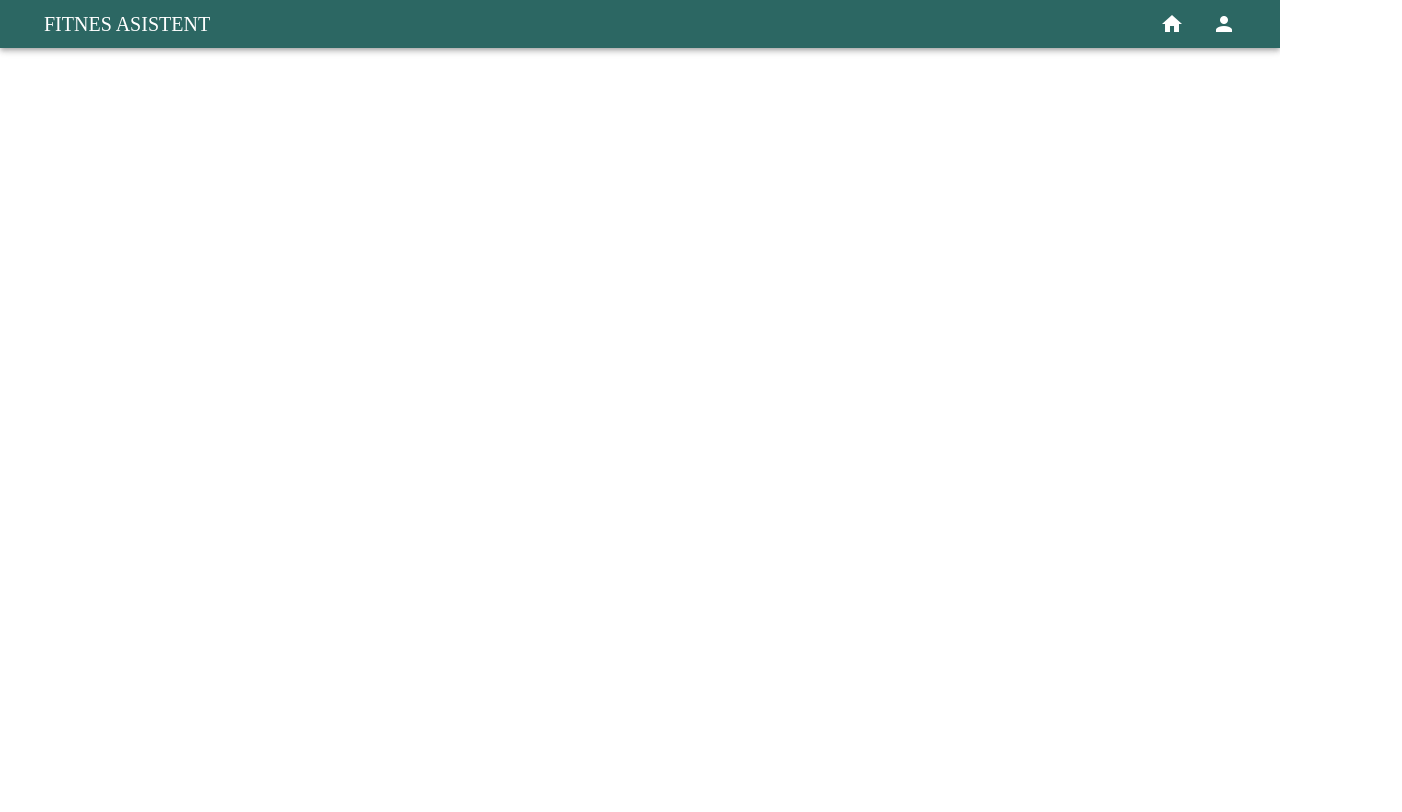
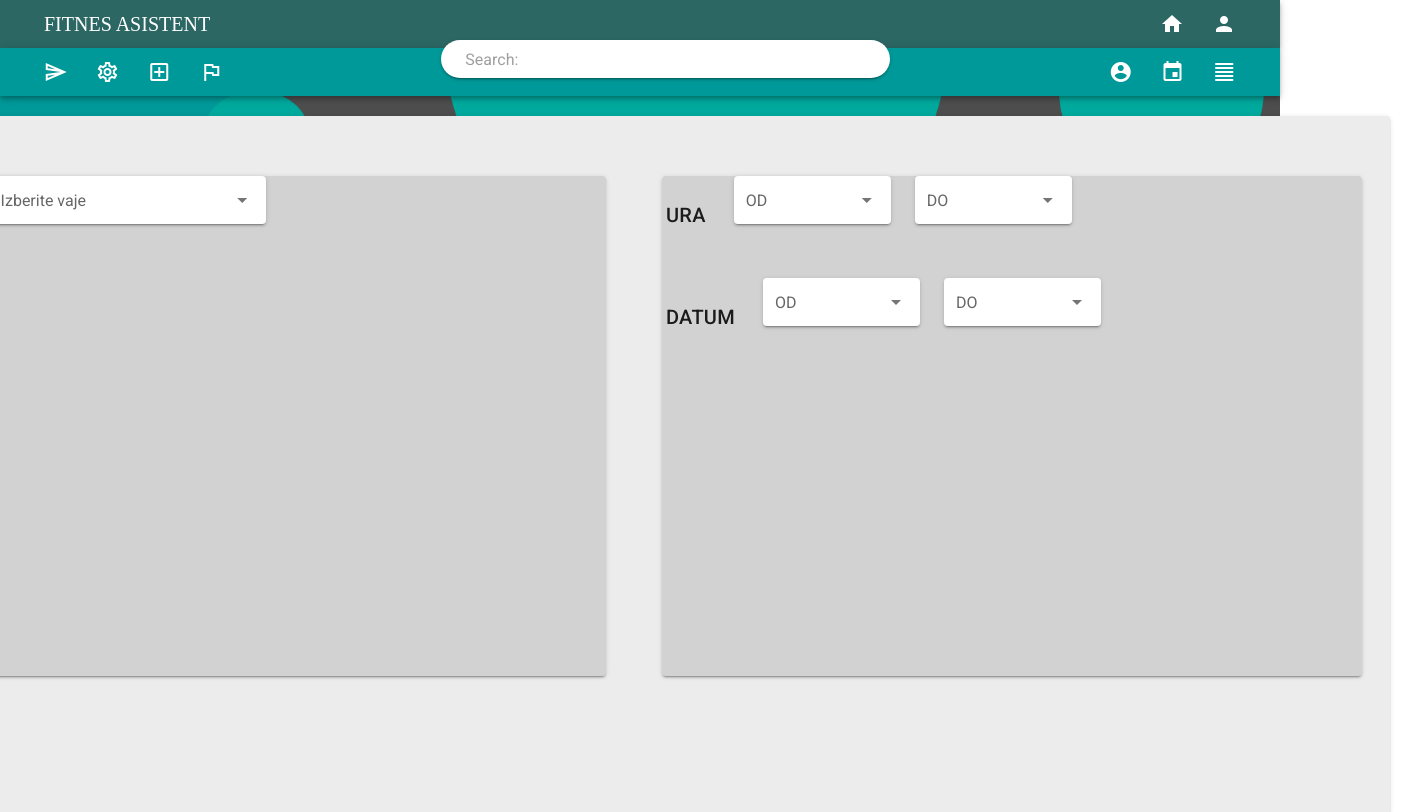
Before and after one commit to Jo1ex/FitnessAsistent, a Vue app in the folder fitnesweb/: page /sestavaurnikavadbe in a window 1280 px wide. Shown: the top 812 px of the page, 1402 px wide, since content can reach past the window. Built offline with nearby package versions, Linux system fonts and the light colour scheme.

Commit message:
uredil sem screen ter dodal podatke za izbiranje

```diff
--- a/fitnesweb/src/router/index.js
+++ b/fitnesweb/src/router/index.js
@@ -68,6 +68,11 @@ const routes = [
     name: 'urnikprehrane',
     component: () => import(/* webpackChunkName: "menjavagesla" */ '../views/UrnikPrehraneView.vue')
   },
+  {
+    path: '/sestavaurnikavadbe',
+    name: 'sestavaurnikavadbe',
+    component: () => import(/* webpackChunkName: "menjavagesla" */ '../views/SestavaurnikavadbeView.vue')
+  },
 ]
 
 const router = new VueRouter({
--- /dev/null
+++ b/fitnesweb/src/views/SestavaurnikavadbeView.vue
@@ -0,0 +1,328 @@
+<template>
+  <v-app id="/reg">
+      <v-toolbar
+    dense
+    color="#009999"
+    dark
+    >
+    &nbsp;&nbsp;&nbsp;&nbsp;&nbsp;&nbsp;&nbsp;
+      <router-link to="/urnikvadbe">
+        <v-icon>mdi-send-outline</v-icon>
+      </router-link>
+      &nbsp;&nbsp;&nbsp;&nbsp;&nbsp;&nbsp;&nbsp;
+      <router-link to="/nastavitve">
+        <v-icon>mdi-cog-outline</v-icon>
+      </router-link>
+      &nbsp;&nbsp;&nbsp;&nbsp;&nbsp;&nbsp;&nbsp;
+      <router-link to="/urnikvadbe">
+        <v-icon>mdi-plus-box-outline</v-icon>
+      </router-link>
+      &nbsp;&nbsp;&nbsp;&nbsp;&nbsp;&nbsp;&nbsp;
+      <router-link to="/urnikvadbe">
+        <v-icon>mdi-flag-outline</v-icon>
+      </router-link>
+      <v-spacer></v-spacer>
+
+      <v-text-field
+            placeholder="Search:"
+            solo
+            rounded
+            dense
+            light
+            justify=center
+            align=center
+          >
+          </v-text-field>
+
+      <v-spacer></v-spacer>
+
+      <router-link to="/urnikvadbe">
+        <v-icon>mdi-account-circle</v-icon>
+      </router-link>
+      &nbsp;&nbsp;&nbsp;&nbsp;&nbsp;&nbsp;&nbsp;
+      <router-link to="/urnikvadbe">
+        <v-icon>mdi-calendar</v-icon>
+      </router-link>
+      &nbsp;&nbsp;&nbsp;&nbsp;&nbsp;&nbsp;&nbsp;
+      <router-link to="/urnikvadbe">
+        <v-icon>mdi-format-align-justify</v-icon>
+      </router-link>
+      &nbsp;&nbsp;&nbsp;&nbsp;&nbsp;&nbsp;&nbsp;
+    </v-toolbar>
+      <v-container class="fill-height" fluid>
+        <v-row align="center" justify="center">
+          <v-col cols="30" sm="30" md="30">
+
+
+            <v-card
+              class="mx-auto"
+              color="#ECECEC"
+              light
+              width="1500"
+              height="700"
+            >
+              <v-row>
+                <v-card
+                class="mx-7 my-15"
+                color="#D2D2D2"
+                light
+                width="700"
+                height="500"
+                >
+                <v-row>
+                  <v-card-title>VAJA</v-card-title>
+                  <v-col
+                  align="center"
+                  class="d-flex"
+                  cols="8"
+                  sm="5"
+                  >
+                    <v-select
+                      attach
+                      solo
+                      chips
+                      multiple
+                      clearable
+                      deletable-chips
+                      :items="items"
+                      prepend-title="Vaja"
+                      label="Izberite vaje"
+                    ></v-select>
+                  </v-col>
+                </v-row>
+                </v-card>
+                <v-card
+                class="mx-7 my-15"
+                color="#D2D2D2"
+                light
+                width="700"
+                height="500">
+                <v-row>
+                  <v-card-title>URA</v-card-title>
+                  <v-col
+                  align="center"
+                  class="d-flex"
+                  cols="8"
+                  sm="3"
+                  >
+
+
+                    <v-select
+                      attach
+                      solo
+                      chips
+                      multiple
+                      clearable
+                      deletable-chips
+                      :items="odu"
+                      prepend-title="Vaja"
+                      label="OD"
+                    ></v-select>
+
+                  </v-col>
+                  <v-col
+                  align="center"
+                  class="d-flex"
+                  cols="8"
+                  sm="3"
+                  >
+
+
+                    <v-select
+                      attach
+                      solo
+                      chips
+                      multiple
+                      clearable
+                      deletable-chips
+                      :items="dou"
+                      prepend-title="Vaja"
+                      label="DO"
+                    ></v-select>
+
+                  </v-col>
+                  </v-row>
+
+                  <v-row >
+                    <v-card-title>DATUM</v-card-title>
+                  <v-col
+                  align="center"
+                  class="d-flex"
+                  cols="8"
+                  sm="3"
+                  >
+
+
+                    <v-select
+                      attach
+                      solo
+                      chips
+                      multiple
+                      clearable
+                      deletable-chips
+                      :items="odd"
+                      prepend-title="Vaja"
+                      label="OD"
+                    ></v-select>
+
+                  </v-col>
+
+                  <v-col
+                  align="center"
+                  class="d-flex"
+                  cols="8"
+                  sm="3"
+                  >
+
+
+                    <v-select
+                      attach
+                      solo
+                      chips
+                      clearable
+                      deletable-chips
+                      :items="dod"
+                      prepend-title="Vaja"
+                      label="DO"
+                    ></v-select>
+
+                  </v-col>
+                  </v-row>
+
+                </v-card>
+              </v-row>
+          </v-card>
+
+
+
+          </v-col>
+        </v-row>
+      </v-container>
+  </v-app>
+</template>
+
+<script>
+export default {
+  data: () => ({
+    step: 1
+  }),
+  props: {
+    source: String
+  }
+};
+</script>
+<script>
+  export default {
+    data: () => ({
+      name: '',
+      email: '',
+      select: null,
+      items: [
+        'Vaja1',
+        'Vaja2',
+        'Vaja3',
+        'Vaja4',
+        'Vaja5',
+        'Vaja6',
+        'Vaja7',
+        'Vaja8',
+        'Vaja9',
+        'Vaja10',
+        'Vaja11',
+        'Vaja12',
+        'Vaja13',
+        'Vaja14',
+        'Vaja15',
+        'Vaja16',
+      ],
+      odu: [
+        '00',
+        '01',
+        '02',
+        '03',
+        '04',
+        '05',
+        '06',
+        '07',
+        '08',
+        '09',
+        '10',
+        '11',
+        '12',
+        '13',
+        '14',
+        '15',
+        '16',
+        '17',
+        '18',
+        '19',
+        '20',
+        '21',
+        '22',
+        '23',
+      ],
+      dou: [
+        '05',
+        '10',
+        '15',
+        '20',
+        '25',
+        '30',
+        '35',
+        '40',
+        '45',
+        '50',
+        '55',
+        '60',
+      ],
+      odd: [
+        '1',
+        '2',
+        '3',
+        '4',
+        '5',
+        '6',
+        '7',
+        '8',
+        '9',
+        '10',
+        '11',
+        '12',
+        '13',
+        '14',
+        '15',
+        '16',
+        '17',
+        '18',
+        '19',
+        '20',
+        '21',
+        '22',
+        '23',
+        '24',
+        '25',
+        '26',
+        '27',
+        '28',
+        '29',
+        '30',
+        '31',
+      ],
+      dod: [
+        'januar',
+        'februar',
+        'marec',
+        'april',
+        'maj',
+        'junij',
+        'julij',
+        'avgust',
+        'september',
+        'oktober',
+        'november',
+        'december',
+      ],
+      checkbox: false,
+    }),
+  }
+</script>
--- a/fitnesweb/src/views/UrnikVadbeView.vue
+++ b/fitnesweb/src/views/UrnikVadbeView.vue
@@ -142,7 +142,7 @@
                 <v-row class="fill-height">
                     <v-col>
 
-                      <v-sheet height="820">
+                      <v-sheet height="750">
                         <v-calendar
                           ref="calendar"
                           v-model="focus"
@@ -157,7 +157,11 @@
                       </v-sheet>
                     </v-col>
                   </v-row>
+                  <router-link to="/sestavaurnikavadbe">
+                    <v-icon>mdi-plus-circle</v-icon>
+                  </router-link>
                 </v-card>
+
               </v-row>
               </v-card>
               &nbsp;&nbsp;&nbsp;&nbsp;&nbsp;&nbsp;&nbsp;
--- a/fitnesweb/src/views/VnospodatkovView.vue
+++ b/fitnesweb/src/views/VnospodatkovView.vue
@@ -107,13 +107,14 @@ export default {
 <script>
   export default {
     data: () => ({
-
-      items: ['Zenski', 'Moski'],
+      name: '',
+      email: '',
+      select: null,
       items: [
-        { title: 'Zenski' },
-        { title: 'Moski' },
+        'Zenski',
+        'Moski',
       ],
-
+      checkbox: false,
     }),
   }
 </script>
```
